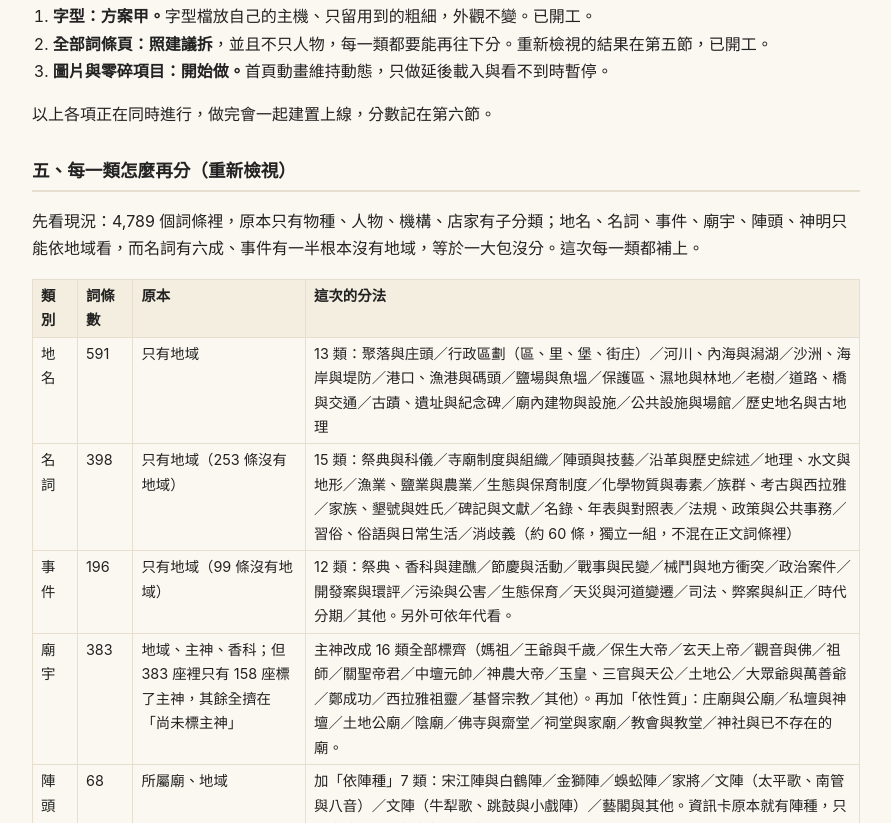
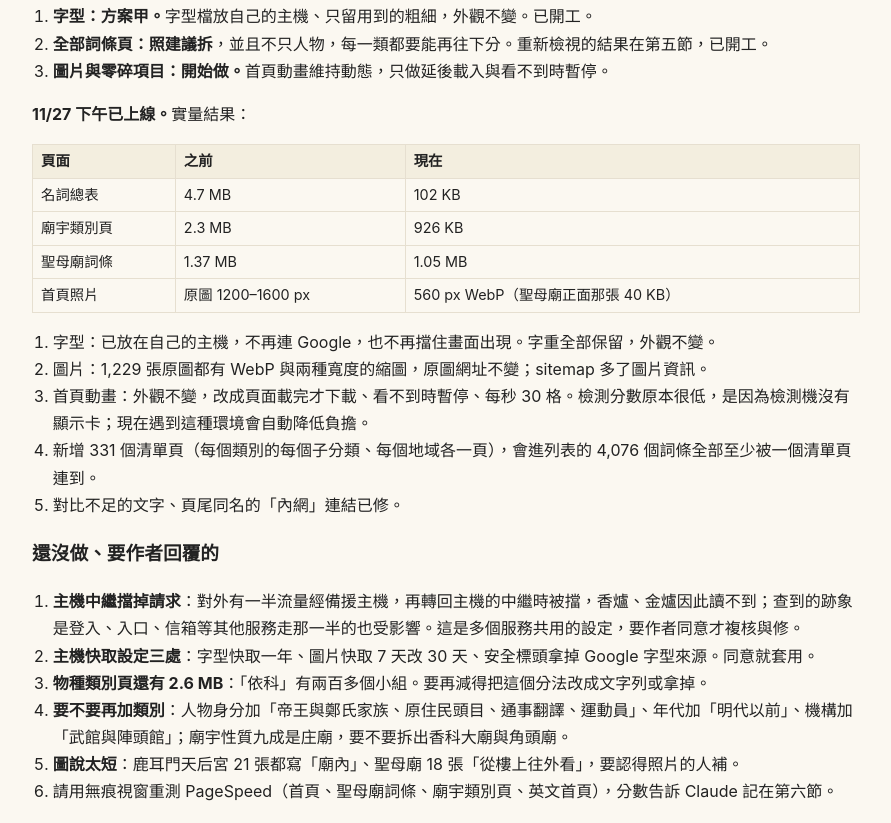
Before and after one commit to ken158ken/tucheng_dev, a plain HTML site: page 網站營運/2026-11-27_SEO與速度改善計畫.html in a window 1280 px wide. Shown: the part 2237-3060 px from the top of the page, without its empty margins (194-1085 px from the left). Drawn offline with Linux system fonts and the light colour scheme.

Commit message:
交接網頁：速度改善與子分類已上線，列出待作者回覆六件
Co-Authored-By: Claude <noreply@anthropic.com>

```diff
--- a/網站營運/2026-11-27_SEO與速度改善計畫.html
+++ b/網站營運/2026-11-27_SEO與速度改善計畫.html
@@ -89,15 +89,36 @@ nav.jump{position:sticky;top:0;z-index:5;background:var(--bg);padding:8px 0;disp
 <li><b>全部詞條頁：照建議拆</b>，並且不只人物，每一類都要能再往下分。重新檢視的結果在第五節，已開工。</li>
 <li><b>圖片與零碎項目：開始做。</b>首頁動畫維持動態，只做延後載入與看不到時暫停。</li>
 </ol>
-<p>以上各項正在同時進行，做完會一起建置上線，分數記在第六節。</p>
+<p><b>11/27 下午已上線。</b>實量結果：</p>
+<table><tr><th>頁面</th><th>之前</th><th>現在</th></tr>
+<tr><td>名詞總表</td><td>4.7 MB</td><td>102 KB</td></tr>
+<tr><td>廟宇類別頁</td><td>2.3 MB</td><td>926 KB</td></tr>
+<tr><td>聖母廟詞條</td><td>1.37 MB</td><td>1.05 MB</td></tr>
+<tr><td>首頁照片</td><td>原圖 1200–1600 px</td><td>560 px WebP（聖母廟正面那張 40 KB）</td></tr></table>
+<ol>
+<li>字型：已放在自己的主機，不再連 Google，也不再擋住畫面出現。字重全部保留，外觀不變。</li>
+<li>圖片：1,229 張原圖都有 WebP 與兩種寬度的縮圖，原圖網址不變；sitemap 多了圖片資訊。</li>
+<li>首頁動畫：外觀不變，改成頁面載完才下載、看不到時暫停、每秒 30 格。檢測分數原本很低，是因為檢測機沒有顯示卡；現在遇到這種環境會自動降低負擔。</li>
+<li>新增 331 個清單頁（每個類別的每個子分類、每個地域各一頁），會進列表的 4,076 個詞條全部至少被一個清單頁連到。</li>
+<li>對比不足的文字、頁尾同名的「內網」連結已修。</li>
+</ol>
+<h3>還沒做、要作者回覆的</h3>
+<ol>
+<li><b>主機中繼擋掉請求</b>：對外有一半流量經備援主機，再轉回主機的中繼時被擋，香爐、金爐因此讀不到；查到的跡象是登入、入口、信箱等其他服務走那一半的也受影響。這是多個服務共用的設定，要作者同意才複核與修。</li>
+<li><b>主機快取設定三處</b>：字型快取一年、圖片快取 7 天改 30 天、安全標頭拿掉 Google 字型來源。同意就套用。</li>
+<li><b>物種類別頁還有 2.6 MB</b>：「依科」有兩百多個小組。要再減得把這個分法改成文字列或拿掉。</li>
+<li><b>要不要再加類別</b>：人物身分加「帝王與鄭氏家族、原住民頭目、通事翻譯、運動員」、年代加「明代以前」、機構加「武館與陣頭館」；廟宇性質九成是庄廟，要不要拆出香科大廟與角頭廟。</li>
+<li><b>圖說太短</b>：鹿耳門天后宮 21 張都寫「廟內」、聖母廟 18 張「從樓上往外看」，要認得照片的人補。</li>
+<li>請用無痕視窗重測 PageSpeed（首頁、聖母廟詞條、廟宇類別頁、英文首頁），分數告訴 Claude 記在第六節。</li>
+</ol>
 
 <h2 id="split">五、每一類怎麼再分（重新檢視）</h2>
 <p>先看現況：4,789 個詞條裡，原本只有物種、人物、機構、店家有子分類；地名、名詞、事件、廟宇、陣頭、神明只能依地域看，而名詞有六成、事件有一半根本沒有地域，等於一大包沒分。這次每一類都補上。</p>
 <table><tr><th>類別</th><th>詞條數</th><th>原本</th><th>這次的分法</th></tr>
-<tr><td>地名</td><td>591</td><td>只有地域</td><td>13 類：聚落與庄頭／行政區劃（區、里、堡、街庄）／河川、內海與潟湖／沙洲、海岸與堤防／港口、漁港與碼頭／鹽場與魚塭／保護區、濕地與林地／老樹／道路、橋與交通／古蹟、遺址與紀念碑／廟內建物與設施／公共設施與場館／歷史地名與古地理</td></tr>
-<tr><td>名詞</td><td>398</td><td>只有地域（253 條沒有地域）</td><td>15 類：祭典與科儀／寺廟制度與組織／陣頭與技藝／沿革與歷史綜述／地理、水文與地形／漁業、鹽業與農業／生態與保育制度／化學物質與毒素／族群、考古與西拉雅／家族、墾號與姓氏／碑記與文獻／名錄、年表與對照表／法規、政策與公共事務／習俗、俗語與日常生活／消歧義（約 60 條，獨立一組，不混在正文詞條裡）</td></tr>
-<tr><td>事件</td><td>196</td><td>只有地域（99 條沒有地域）</td><td>12 類：祭典、香科與建醮／節慶與活動／戰事與民變／械鬥與地方衝突／政治案件／開發案與環評／污染與公害／生態保育／天災與河道變遷／司法、弊案與糾正／時代分期／其他。另外可依年代看。</td></tr>
-<tr><td>廟宇</td><td>383</td><td>地域、主神、香科；但 383 座裡只有 158 座標了主神，其餘全擠在「尚未標主神」</td><td>主神改成 16 類全部標齊（媽祖／王爺與千歲／保生大帝／玄天上帝／觀音與佛／祖師／關聖帝君／中壇元帥／神農大帝／玉皇、三官與天公／土地公／大眾爺與萬善爺／鄭成功／西拉雅祖靈／基督宗教／其他）。再加「依性質」：庄廟與公廟／私壇與神壇／土地公廟／陰廟／佛寺與齋堂／祠堂與家廟／教會與教堂／神社與已不存在的廟。</td></tr>
+<tr><td>地名</td><td>591</td><td>只有地域</td><td>15 類（標記時再加「原住民村社」「產業與工廠遺址」）：聚落與庄頭／行政區劃（區、里、堡、街庄）／河川、內海與潟湖／沙洲、海岸與堤防／港口、漁港與碼頭／鹽場與魚塭／保護區、濕地與林地／老樹／道路、橋與交通／古蹟、遺址與紀念碑／廟內建物與設施／公共設施與場館／歷史地名與古地理</td></tr>
+<tr><td>名詞</td><td>398</td><td>只有地域（253 條沒有地域）</td><td>18 類（標記時再加「貿易品與物產」「船舶、建築與文物」「稅制與土地制度」）：祭典與科儀／寺廟制度與組織／陣頭與技藝／沿革與歷史綜述／地理、水文與地形／漁業、鹽業與農業／生態與保育制度／化學物質與毒素／族群、考古與西拉雅／家族、墾號與姓氏／碑記與文獻／名錄、年表與對照表／法規、政策與公共事務／習俗、俗語與日常生活／消歧義（約 60 條，獨立一組，不混在正文詞條裡）</td></tr>
+<tr><td>事件</td><td>196</td><td>只有地域（99 條沒有地域）</td><td>13 類（標記時再加「施政、外交與交涉」）：祭典、香科與建醮／節慶與活動／戰事與民變／械鬥與地方衝突／政治案件／開發案與環評／污染與公害／生態保育／天災與河道變遷／司法、弊案與糾正／時代分期／其他。另外可依年代看。</td></tr>
+<tr><td>廟宇</td><td>383</td><td>地域、主神、香科；但 383 座裡只有 158 座標了主神，其餘全擠在「尚未標主神」</td><td>主神改成 19 類全部標齊（標記時再加元帥與將軍、廣澤尊王、城隍）（媽祖／王爺與千歲／保生大帝／玄天上帝／觀音與佛／祖師／關聖帝君／中壇元帥／神農大帝／玉皇、三官與天公／土地公／大眾爺與萬善爺／鄭成功／西拉雅祖靈／基督宗教／其他）。再加「依性質」：庄廟與公廟／私壇與神壇／土地公廟／陰廟／佛寺與齋堂／祠堂與家廟／教會與教堂／神社與已不存在的廟。</td></tr>
 <tr><td>陣頭</td><td>68</td><td>所屬廟、地域</td><td>加「依陣種」7 類：宋江陣與白鶴陣／金獅陣／蜈蚣陣／家將／文陣（太平歌、南管與八音）／文陣（牛犁歌、跳鼓與小戲陣）／藝閣與其他。資訊卡原本就有陣種，只是寫法 48 種各寫各的，這次歸併。</td></tr>
 <tr><td>神明</td><td>46</td><td>沒有</td><td>8 類：媽祖／王爺與千歲／帝君與大帝／佛祖與祖師／元帥、將軍與部將／人格神與地方神／陰神與萬善爺／西拉雅祖靈</td></tr>
 <tr><td>人物</td><td>1,964</td><td>身分 22 種、年代 5 段；另有 114 人沒標身分、118 人沒標年代</td><td>第一層改用身分的 14 大組（廟務與信仰、陣頭、民代、官員與軍事、學者、藝文、教育、媒體、產業與專業、仕紳與社區、政治案件受難者、重大事件中的人、受訪者、外國人），人多的組再依年代分段；沒標的這次補齊。原先建議「先依地域」不好用，因為 802 人沒有地域，改成身分為主、地域為輔。</td></tr>
```
Also changed, not shown: index.html (+1 -1 lines).
